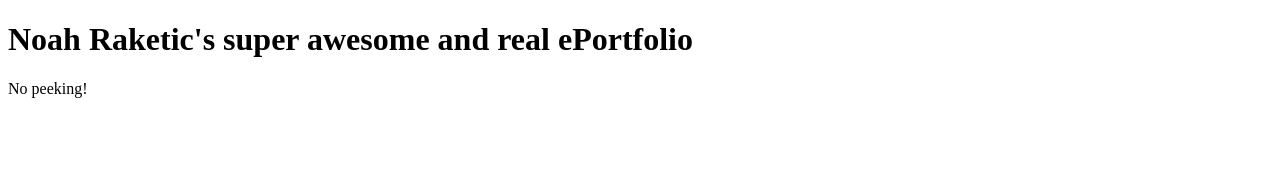
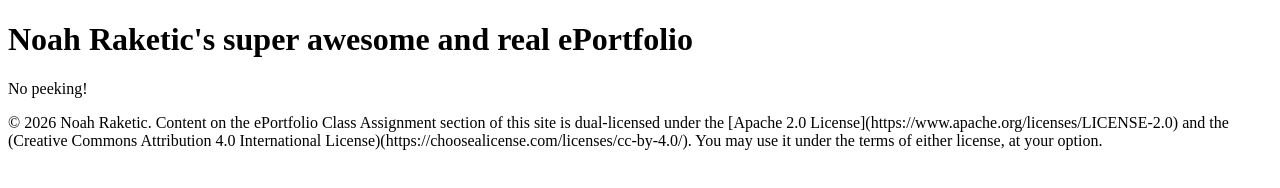
Before and after one commit to Noah-Raketic/eportfolio-class-assignment, a plain HTML site: page index.html in a window 1280 px wide. Drawn offline with Linux system fonts and the light colour scheme.

Commit message:
Update index.html

```diff
--- a/index.html
+++ b/index.html
@@ -2,7 +2,7 @@
 <html lang="en">
 <head>
   <meta charset="UTF-8" />
-  <title>Raketic.net</title>
+  <title>ePortfolio</title>
   <meta name="viewport" content="width=device-width,initial-scale=1" />
   <!--<meta name="description" content="" />-->
   <!--<link rel="icon" href="favicon.png">-->
@@ -11,6 +11,7 @@
 <body>
   <h1>Noah Raketic's super awesome and real ePortfolio</h1>
   <p>No peeking!</p></p>
+  <p>© 2026 Noah Raketic. Content on the ePortfolio Class Assignment section of this site is dual-licensed under the [Apache 2.0 License](https://www.apache.org/licenses/LICENSE-2.0) and the (Creative Commons Attribution 4.0 International License)(https://choosealicense.com/licenses/cc-by-4.0/). You may use it under the terms of either license, at your option.</p>
 </body>
 
 </html>
```
